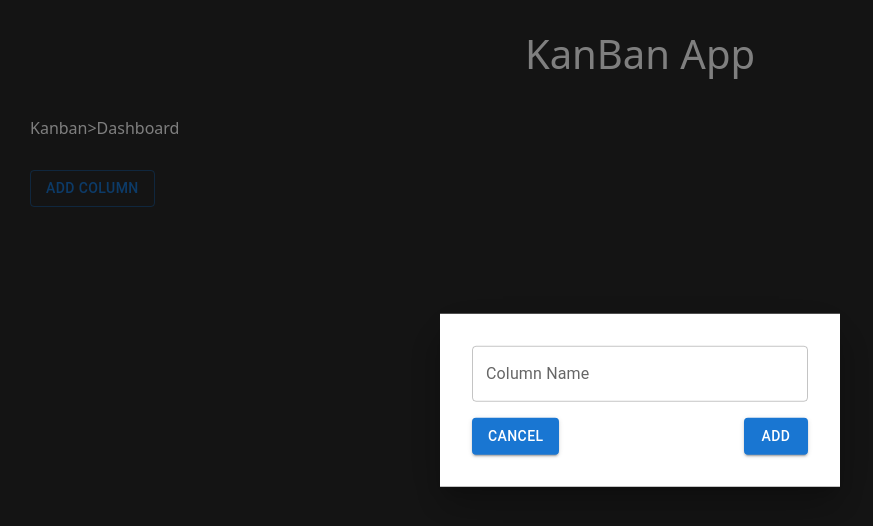
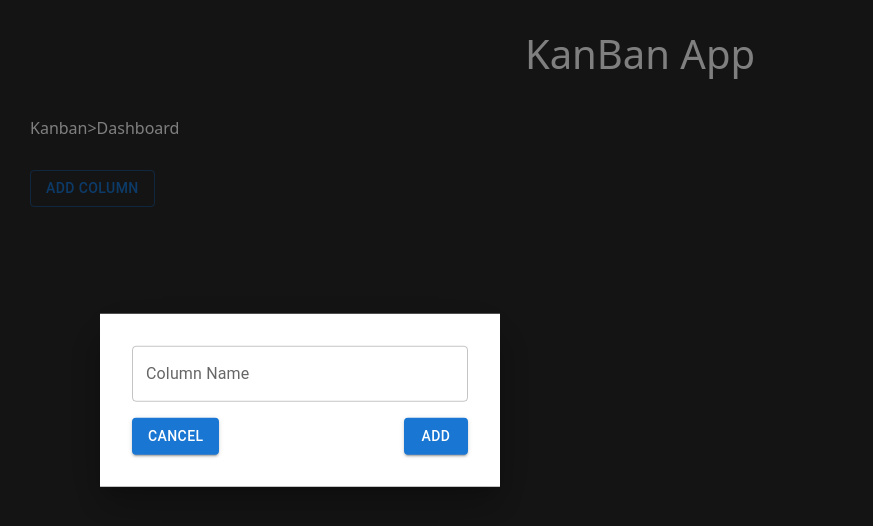
Before and after one commit to joyapisi/kanban-board, a React (Create React App) app: page /kanban in a window 1280 px wide. Both pictures are taken after a click on the button "ADD COLUMN". Shown: the top 526 px of the page, without its empty margins (0-873 px from the left). Built offline with nearby package versions, Linux system fonts and the light colour scheme.

Commit message:
Add slide in animation on Kanban title

```diff
--- a/src/components/modals/AddCardModal.js
+++ b/src/components/modals/AddCardModal.js
@@ -18,7 +18,7 @@ const AddCardModal = ({ isOpen, onClose, onAddCard }) => {
   };
 
   return (
-    <Modal open={isOpen} onClose={onClose}>
+    <Modal id="modal" open={isOpen} onClose={onClose}>
       <Box
         sx={{
           position: 'absolute',
--- a/src/components/modals/AddColumnModal.js
+++ b/src/components/modals/AddColumnModal.js
@@ -16,7 +16,7 @@ const AddColumnModal = ({ isOpen, onClose, onAddColumn }) => {
   };
 
   return (
-    <Modal open={isOpen} onClose={onClose}>
+    <Modal id="modal" open={isOpen} onClose={onClose}>
       <Box
         sx={{
           position: 'absolute',
--- a/src/components/modals/RenameColumnModal.js
+++ b/src/components/modals/RenameColumnModal.js
@@ -18,7 +18,7 @@ const RenameColumnModal = ({ isOpen, onClose, onRename }) => {
   };
 
   return (
-    <Modal open={isOpen} onClose={onClose}>
+    <Modal id="modal" open={isOpen} onClose={onClose}>
       <Box
         sx={{
           position: 'absolute',
--- a/src/styling/styles.scss
+++ b/src/styling/styles.scss
@@ -46,6 +46,16 @@ body {
 
 .main-heading {
   align-self: center;
+  animation: slide-in 1000ms;
+}
+
+@keyframes slide-in {
+  from {
+    transform: translateX(-100%);
+  }
+  to {
+    transform: translateX(0%);
+  }
 }
 
 // KanBan Board
@@ -149,6 +159,12 @@ body {
     .column {
       max-width: 20%;
     }
+    //modal
+    #modal {
+      width: 60%;
+      max-width: 600px;
+      height: auto;
+    }
   }
 
   @media (min-width: 992px) {
@@ -162,3 +178,11 @@ body {
       max-width: 20%;
     }
   }
+
+  @media only screen and (max-width: 767px) {
+    #modal {
+      width: 90%;
+      max-width: none;
+      height: 120%;
+    }
+  }
```
